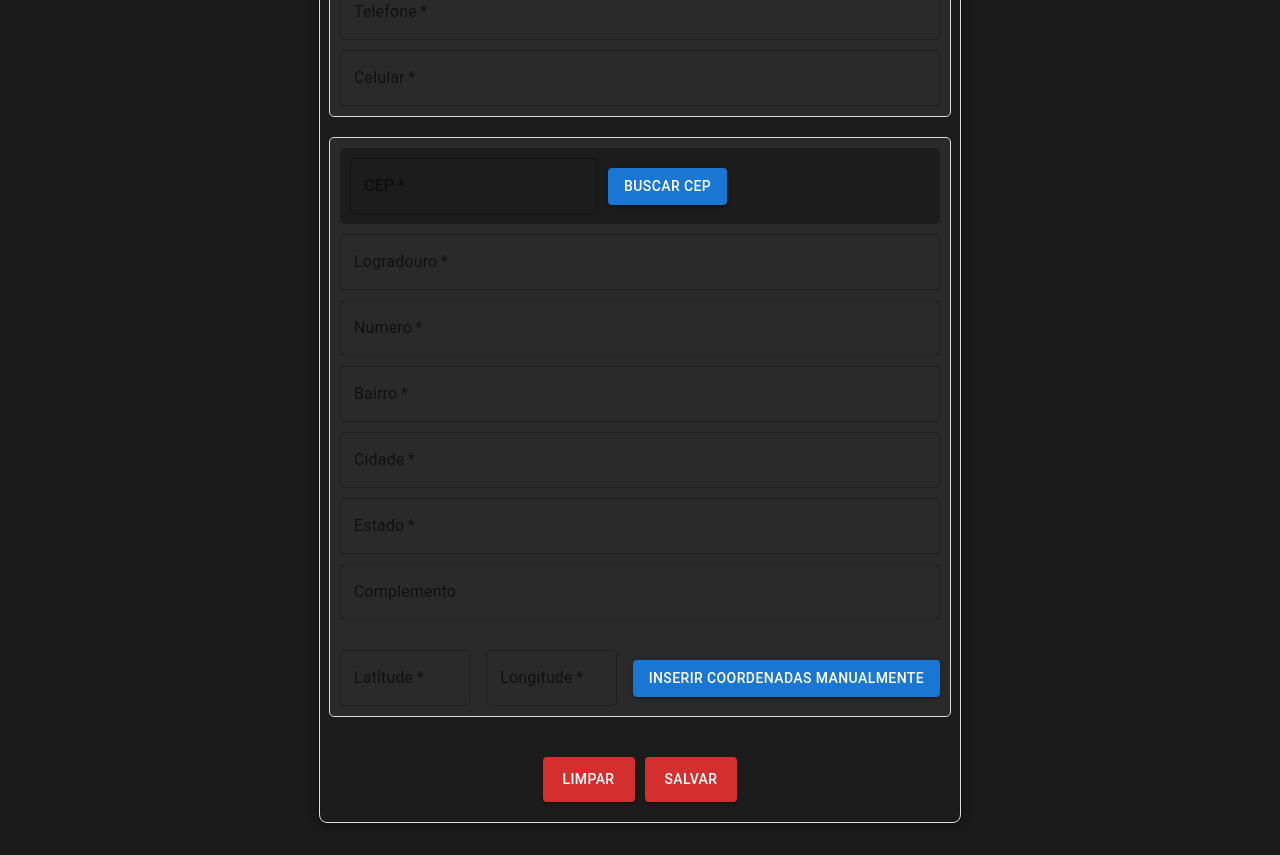
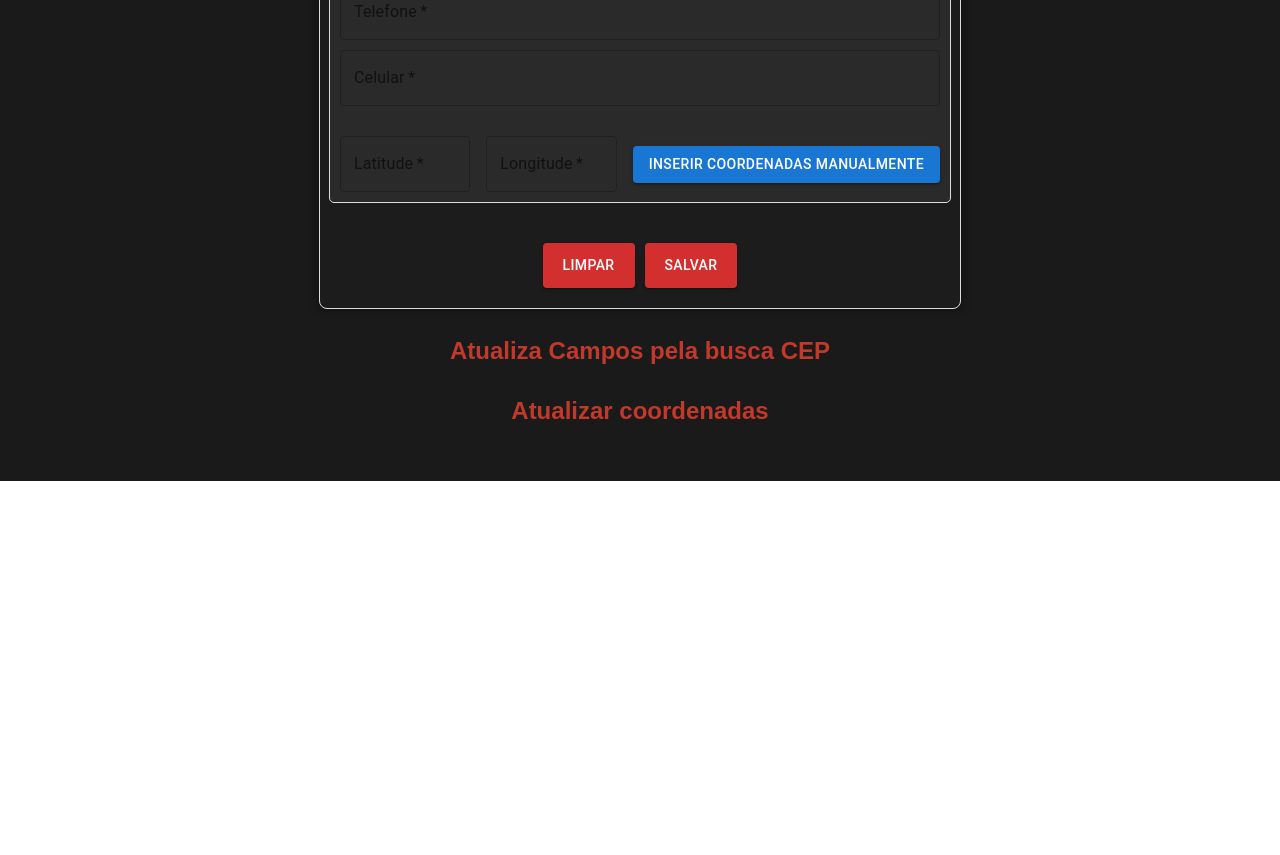
Before and after one commit to Dedecow/projetosSenai, a React (Vite) app: page /cadastrar-farmacias in a window 1280 px wide. Shown: the part 520-1375 px from the top of the page. After the commit the page ends 1001 px from the top, so only its background shows below. Built offline with nearby package versions, Linux system fonts and the light colour scheme.

Commit message:
chamada-componentes-funciona

```diff
--- a/src/components/CadastroDeFarmacia/PegarCepCadastro.jsx
+++ b/src/components/CadastroDeFarmacia/PegarCepCadastro.jsx
@@ -1,7 +1,9 @@
 function PegarCepCadastro () {
 
     return(
+        <>
         <p> Atualiza Campos pela busca CEP </p>
+        </>
     );
 }
 
--- a/src/components/CadastroDeFarmacia/index.jsx
+++ b/src/components/CadastroDeFarmacia/index.jsx
@@ -187,38 +187,7 @@ function CadastroDeFarmacia (){
             value={farmacias.celular}
             onChange={handleChange} />
 
-            </div>
 
-            <div className="text-field">
-
-            <div className="buscar-cep-container">
-             <TextField
-            className="buscar-cep-imput"
-            label="CEP"
-            required = {true}
-            variant="outlined"
-            name="cep"
-            value={farmacias.cep}
-            onChange={handleChange} />
-                <Button
-            className="buscar-cep-button"
-            variant="contained"
-            onClick={pegarCep}>
-            Buscar CEP
-            </Button>
-            </div>
-            <TextField label="Logradouro" required = {true} variant="outlined" name="logradouro" value={farmacias.logradouro} onChange={handleChange} />
-
-            <TextField label="Numero" required = {true} variant="outlined" name="numero" value={farmacias.numero} onChange={handleChange} />
-
-            <TextField label="Bairro" required = {true} variant="outlined" name="bairro" value={farmacias.bairro} onChange={handleChange} />
-
-
-            <TextField label="Cidade" required = {true} variant="outlined" name="cidade" value={farmacias.cidade} onChange={handleChange} />
-
-            <TextField label="Estado" required = {true} variant="outlined" name="estado" value={farmacias.estado} onChange={handleChange} />
-
-            <TextField label="Complemento" required = {false} variant="outlined" name="complemento" value={farmacias.complemento} onChange={handleChange} />
             <div className="latitude-longitude-container">
                     <TextField
                         label="Latitude"
--- a/src/pages/cadastroDeFarmacias/index.jsx
+++ b/src/pages/cadastroDeFarmacias/index.jsx
@@ -1,4 +1,6 @@
 import { CadastroDeFarmacia } from "../../components/CadastroDeFarmacia";
+import { AtualizarCoordenadas } from "../../components/CadastroDeFarmacia/AtualizarCoordenadas";
+import { PegarCepCadastro } from "../../components/CadastroDeFarmacia/PegarCepCadastro";
 import { NavBar } from "../../components/Header";
 
 
@@ -8,6 +10,8 @@ function CadastroFarmaciaPage (){
         <div>
         <NavBar/>
         <CadastroDeFarmacia/>
+        <PegarCepCadastro/>
+        <AtualizarCoordenadas/>
         </div>
 
     )
```
